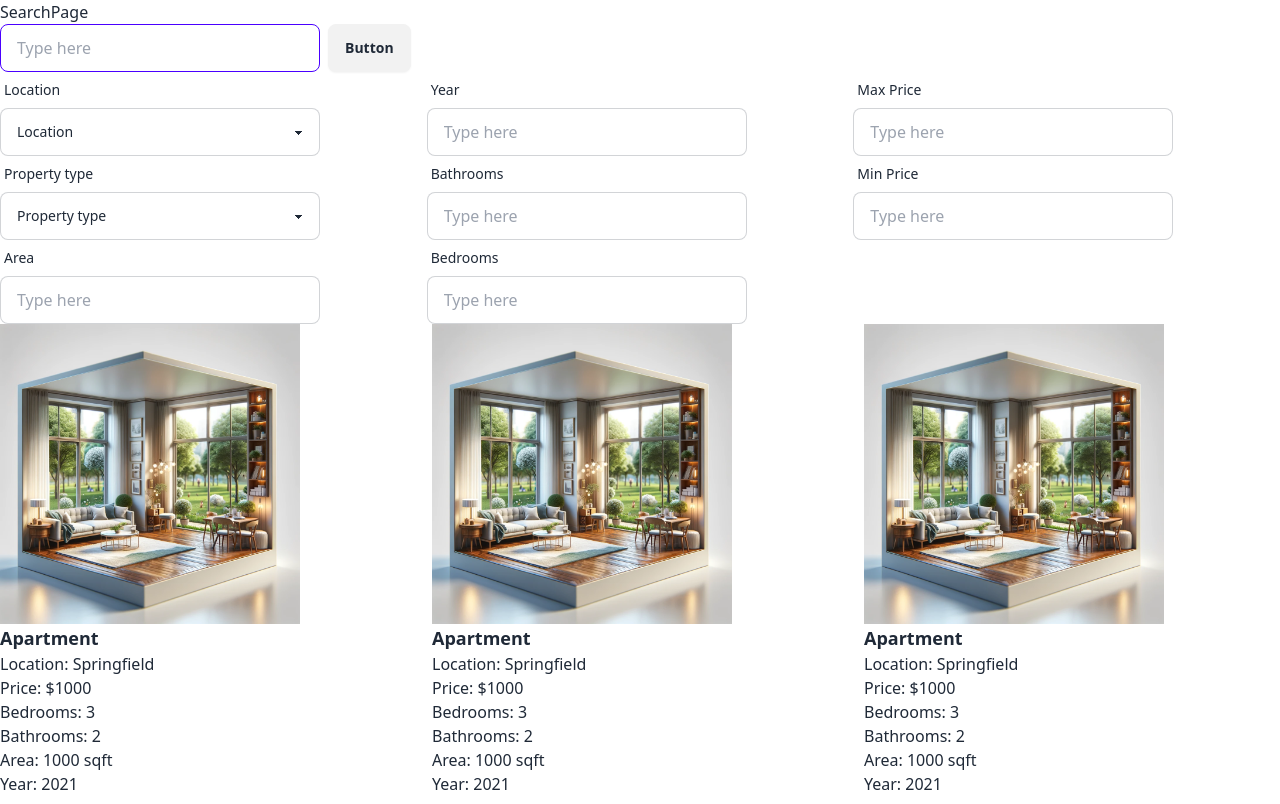
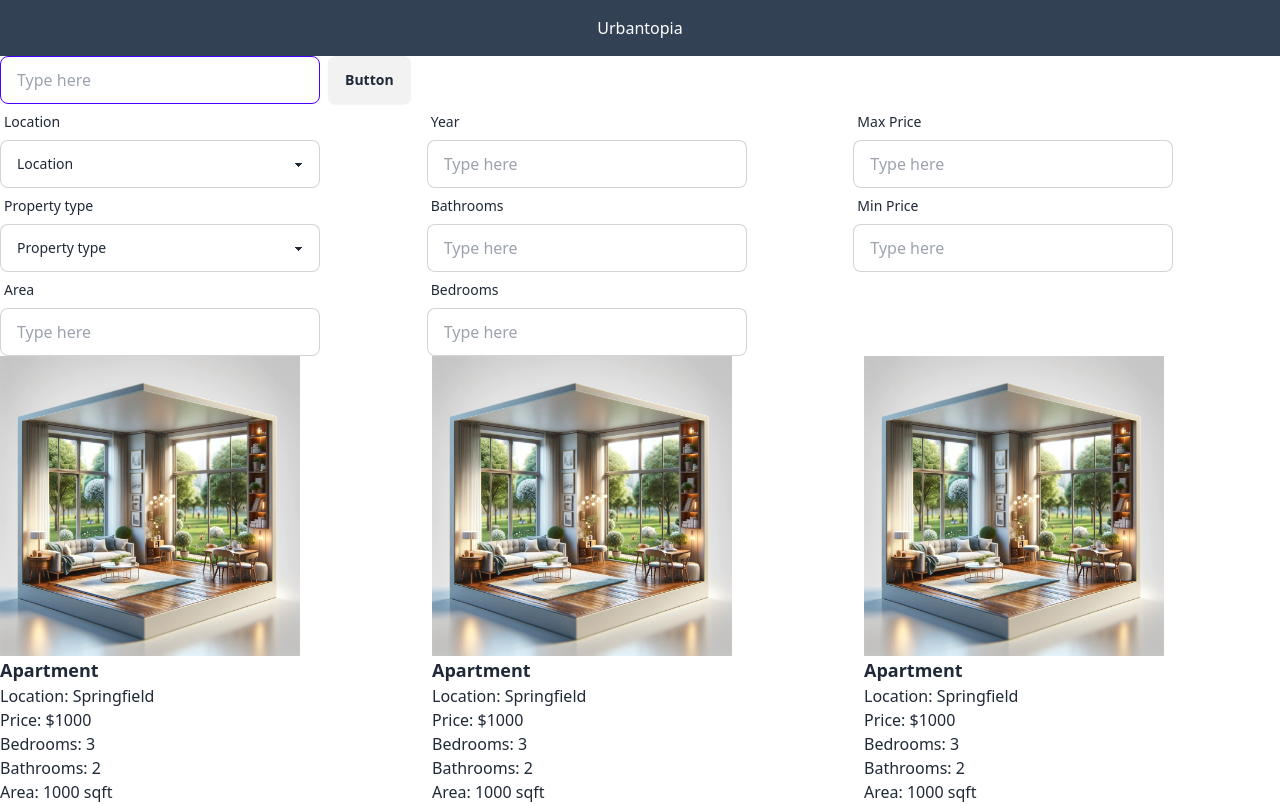
Before and after one commit to wendykr/urbantopia-app, a Next.js app: page /listings in a window 1280 px wide. Shown: the top 804 px of the page. Built offline with nearby package versions, Linux system fonts and the light colour scheme.

Commit message:
feat: create Header

```diff
--- /dev/null
+++ b/src/components/Header/Header.jsx
@@ -0,0 +1,5 @@
+export default function Header() {
+  return (
+    <div className="text-center bg-slate-700 text-white py-4">Urbantopia</div>
+  );
+}
--- a/src/pages/listings/index.js
+++ b/src/pages/listings/index.js
@@ -1,3 +1,4 @@
+import Header from "@/components/Header/Header";
 import ListingItem from "@/components/ListingItem/ListingItem";
 import SearchFilters from "@/components/SearchFilters/SearchFilters";
 
@@ -6,7 +7,7 @@ const items = [1, 2, 3, 4, 5];
 export default function SearchPage() {
   return (
     <div>
-      SearchPage
+      <Header />
       <SearchFilters />
       <div class="grid grid-cols-3 gap-4">
         {items.map((item) => {
```
